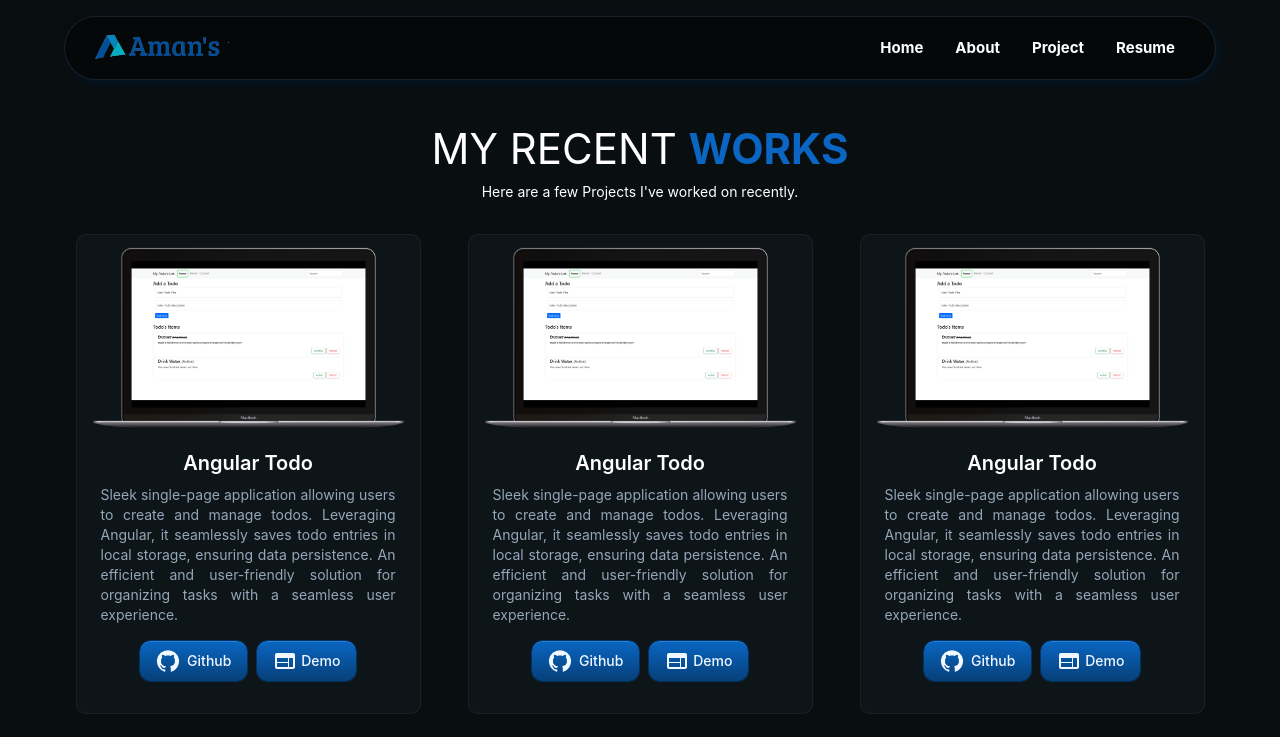
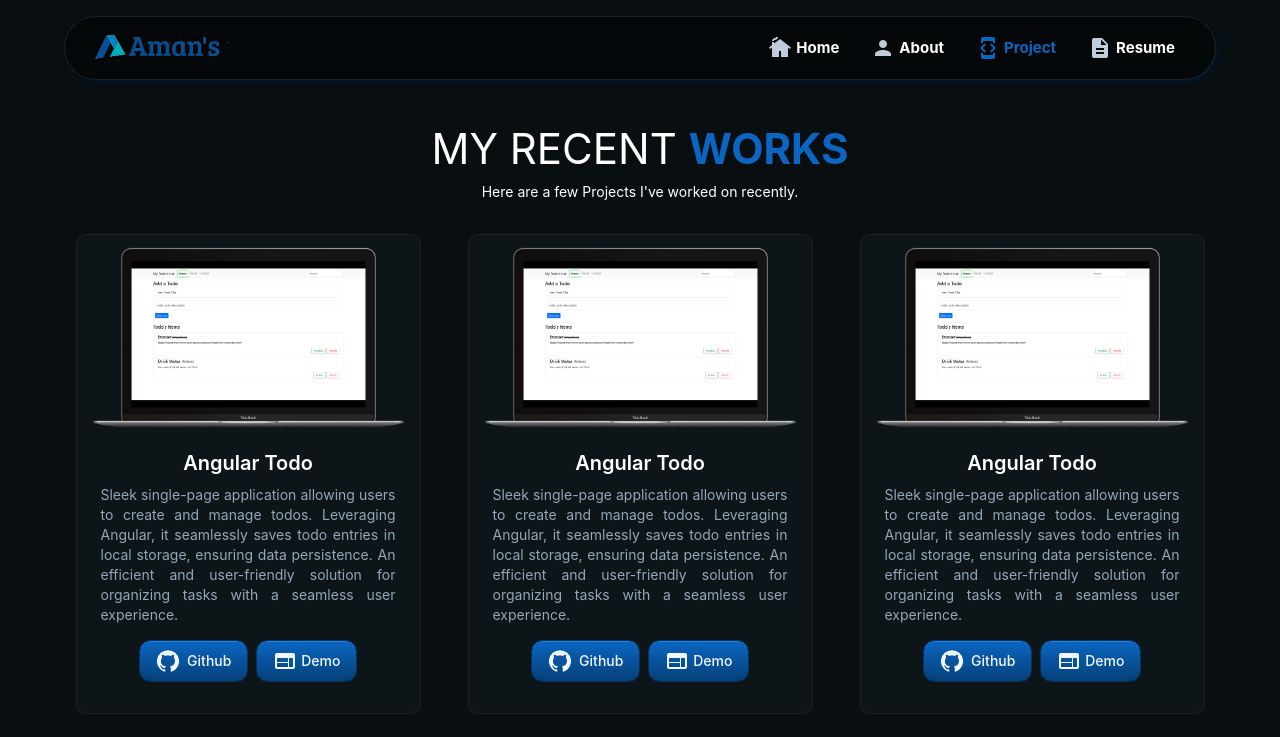
Before and after one commit to amankrs21/My-Portfolio, a React (Vite) app: page /project in a window 1280 px wide. Shown: the top 737 px of the page. Built offline with nearby package versions, Linux system fonts and the light colour scheme.

Commit message:
Added active urls & logo, and fixed project card theme

```diff
--- a/src/App.jsx
+++ b/src/App.jsx
@@ -37,7 +37,7 @@ export default function App() {
             <Route path='/' element={<Navigate to='/home' />} />
             <Route path="/home" element={<Home />} />
             <Route path='/about' element={<About mode={mode} />} />
-            <Route path='/project' element={<Project />} />
+            <Route path='/project' element={<Project mode={mode} />} />
             <Route path='/resume' element={<Resume />} />
             <Route path="/404" element={<PageNotFound />} />
           </Routes>
--- a/src/pages/header/Header.jsx
+++ b/src/pages/header/Header.jsx
@@ -1,12 +1,15 @@
+import PropTypes from 'prop-types';
 import React, { useState } from 'react';
-import PropTypes from 'prop-types';
-import { useNavigate } from 'react-router-dom';
-
+import { useLocation, useNavigate } from 'react-router-dom';
 import {
     Box, AppBar, Toolbar, Button, Container, Typography, MenuItem, Collapse,
 } from '@mui/material';
 import MenuIcon from '@mui/icons-material/Menu';
 import CloseIcon from '@mui/icons-material/Close';
+import PersonIcon from '@mui/icons-material/Person';
+import CottageIcon from '@mui/icons-material/Cottage';
+import DescriptionIcon from '@mui/icons-material/Description';
+import DeveloperModeIcon from '@mui/icons-material/DeveloperMode';
 
 const logoStyle = {
     width: '140px',
@@ -16,17 +19,17 @@ const logoStyle = {
 
 export default function Header({ mode }) {
     const navigate = useNavigate();
+    const location = useLocation();
     const [open, setOpen] = useState(false);
-    const pages = ['Home', 'About', 'Project', 'Resume'];
 
-    const toggleDrawer = () => () => {
-        setOpen(!open);
+    const toggleDrawer = (page) => {
+        setOpen(!open); // Toggle the mobile menu open/close state
+        if (page) {
+            navigate('/' + page);
+        }
     };
 
-    const handlePage = (page) => {
-        navigate('/' + (page === 'Home' ? '' : page.toLowerCase()));
-        setOpen(false);
-    };
+    const isActive = (page) => location.pathname === '/' + page;
 
     return (
         <div>
@@ -74,20 +77,37 @@ export default function Header({ mode }) {
                                 justifyContent: 'flex-end',
                             }}
                         >
-                            {pages.map((page) => (
-                                <MenuItem key={page} onClick={() => handlePage(page)}>
-                                    <Typography variant="body1" color="text.primary" fontWeight="bold">
-                                        {page}
-                                    </Typography>
-                                </MenuItem>
-                            ))}
+                            <MenuItem onClick={() => navigate('/')}>
+                                <CottageIcon color={isActive('home') ? "primary" : "text.primary"} />&nbsp;
+                                <Typography variant="body1" fontWeight="bold" color={isActive('home') ? "primary" : "text.primary"}>
+                                    Home
+                                </Typography>
+                            </MenuItem>
+                            <MenuItem onClick={() => navigate('/about')}>
+                                <PersonIcon color={isActive('about') ? "primary" : "text.primary"} />&nbsp;
+                                <Typography variant="body1" fontWeight="bold" color={isActive('about') ? "primary" : "text.primary"}>
+                                    About
+                                </Typography>
+                            </MenuItem>
+                            <MenuItem onClick={() => navigate('/project')}>
+                                <DeveloperModeIcon color={isActive('project') ? "primary" : "text.primary"} />&nbsp;
+                                <Typography variant="body1" fontWeight="bold" color={isActive('project') ? "primary" : "text.primary"}>
+                                    Project
+                                </Typography>
+                            </MenuItem>
+                            <MenuItem onClick={() => navigate('/resume')}>
+                                <DescriptionIcon color={isActive('resume') ? "primary" : "text.primary"} />&nbsp;
+                                <Typography variant="body1" fontWeight="bold" color={isActive('resume') ? "primary" : "text.primary"}>
+                                    Resume
+                                </Typography>
+                            </MenuItem>
                         </Box>
                         <Box sx={{ display: { xs: 'block', md: 'none' } }}>
                             <Button
                                 variant="text"
                                 color="primary"
                                 aria-label="menu"
-                                onClick={toggleDrawer()}
+                                onClick={() => toggleDrawer()}
                                 sx={{ minWidth: '30px', p: '4px' }}
                             >
                                 {!open ? <MenuIcon /> : <CloseIcon />}
@@ -105,11 +125,30 @@ export default function Header({ mode }) {
                                 p: 2,
                             }}
                         >
-                            {pages.map((page) => (
-                                <MenuItem key={page} onClick={() => handlePage(page)} sx={{ justifyContent: 'center', width: '100%' }}>
-                                    <Typography textAlign="center" fontWeight="bold">{page}</Typography>
-                                </MenuItem>
-                            ))}
+                            <MenuItem onClick={() => toggleDrawer('home')} sx={{ justifyContent: 'center', width: '100%' }}>
+                                <CottageIcon color={isActive('home') ? "primary" : "text.primary"} />&nbsp;
+                                <Typography variant="body1" fontWeight="bold" color={isActive('home') ? "primary" : "text.primary"}>
+                                    Home
+                                </Typography>
+                            </MenuItem>
+                            <MenuItem onClick={() => toggleDrawer('about')} sx={{ justifyContent: 'center', width: '100%' }}>
+                                <PersonIcon color={isActive('about') ? "primary" : "text.primary"} />&nbsp;
+                                <Typography variant="body1" fontWeight="bold" color={isActive('about') ? "primary" : "text.primary"}>
+                                    About
+                                </Typography>
+                            </MenuItem>
+                            <MenuItem onClick={() => toggleDrawer('project')} sx={{ justifyContent: 'center', width: '100%' }}>
+                                <DeveloperModeIcon color={isActive('project') ? "primary" : "text.primary"} />&nbsp;
+                                <Typography variant="body1" fontWeight="bold" color={isActive('project') ? "primary" : "text.primary"}>
+                                    Project
+                                </Typography>
+                            </MenuItem>
+                            <MenuItem onClick={() => toggleDrawer('resume')} sx={{ justifyContent: 'center', width: '100%' }}>
+                                <DescriptionIcon color={isActive('resume') ? "primary" : "text.primary"} />&nbsp;
+                                <Typography variant="body1" fontWeight="bold" color={isActive('resume') ? "primary" : "text.primary"}>
+                                    Resume
+                                </Typography>
+                            </MenuItem>
                         </Box>
                     </Collapse>
                 </Container>
--- a/src/pages/project/Project.jsx
+++ b/src/pages/project/Project.jsx
@@ -32,7 +32,7 @@ import { Container, Grid, Typography } from '@mui/material';
 import React from 'react';
 import ProjectCards from './ProjectCards';
 
-export default function Project() {
+export default function Project({ mode }) {
     return (
         <Container maxWidth="lg">
             <Grid container spacing={3} my={3} justifyContent="center" alignItems="center">
@@ -46,6 +46,7 @@ export default function Project() {
                 </Grid>
                 <Grid item xs={12} sm={6} md={4} display="flex" justifyContent="center">
                     <ProjectCards
+                        mode={mode}
                         title="Angular Todo"
                         imgPath="project/AngularTodo.png"
                         description="Sleek single-page application allowing users to create and manage todos. Leveraging Angular, it seamlessly saves todo entries in local storage, ensuring data persistence. An efficient and user-friendly solution for organizing tasks with a seamless user experience."
@@ -55,6 +56,7 @@ export default function Project() {
                 </Grid>
                 <Grid item xs={12} sm={6} md={4} display="flex" justifyContent="center">
                     <ProjectCards
+                        mode={mode}
                         title="Angular Todo"
                         imgPath="project/AngularTodo.png"
                         description="Sleek single-page application allowing users to create and manage todos. Leveraging Angular, it seamlessly saves todo entries in local storage, ensuring data persistence. An efficient and user-friendly solution for organizing tasks with a seamless user experience."
@@ -64,6 +66,7 @@ export default function Project() {
                 </Grid>
                 <Grid item xs={12} sm={6} md={4} display="flex" justifyContent="center">
                     <ProjectCards
+                        mode={mode}
                         title="Angular Todo"
                         imgPath="project/AngularTodo.png"
                         description="Sleek single-page application allowing users to create and manage todos. Leveraging Angular, it seamlessly saves todo entries in local storage, ensuring data persistence. An efficient and user-friendly solution for organizing tasks with a seamless user experience."
@@ -73,6 +76,7 @@ export default function Project() {
                 </Grid>
                 <Grid item xs={12} sm={6} md={4} display="flex" justifyContent="center">
                     <ProjectCards
+                        mode={mode}
                         title="Angular Todo"
                         imgPath="project/AngularTodo.png"
                         description="Sleek single-page application allowing users to create and manage todos. Leveraging Angular, it seamlessly saves todo entries in local storage, ensuring data persistence. An efficient and user-friendly solution for organizing tasks with a seamless user experience."
--- a/src/pages/project/ProjectCards.jsx
+++ b/src/pages/project/ProjectCards.jsx
@@ -7,7 +7,11 @@ import WebIcon from '@mui/icons-material/Web';
 
 export default function ProjectCards(props) {
     return (
-        <Card sx={{ maxWidth: 345, padding: 1 }}>
+        <Card sx={{
+            padding: 1,
+            maxWidth: 345,
+            bgcolor: props.mode === 'light' ? '#f2f2f2' : '#of1619',
+        }}>
             <CardMedia component="img" image={props.imgPath} alt="card-img" />
             <CardContent>
                 <Typography gutterBottom variant="h5" component="div" textAlign='center'>
```
